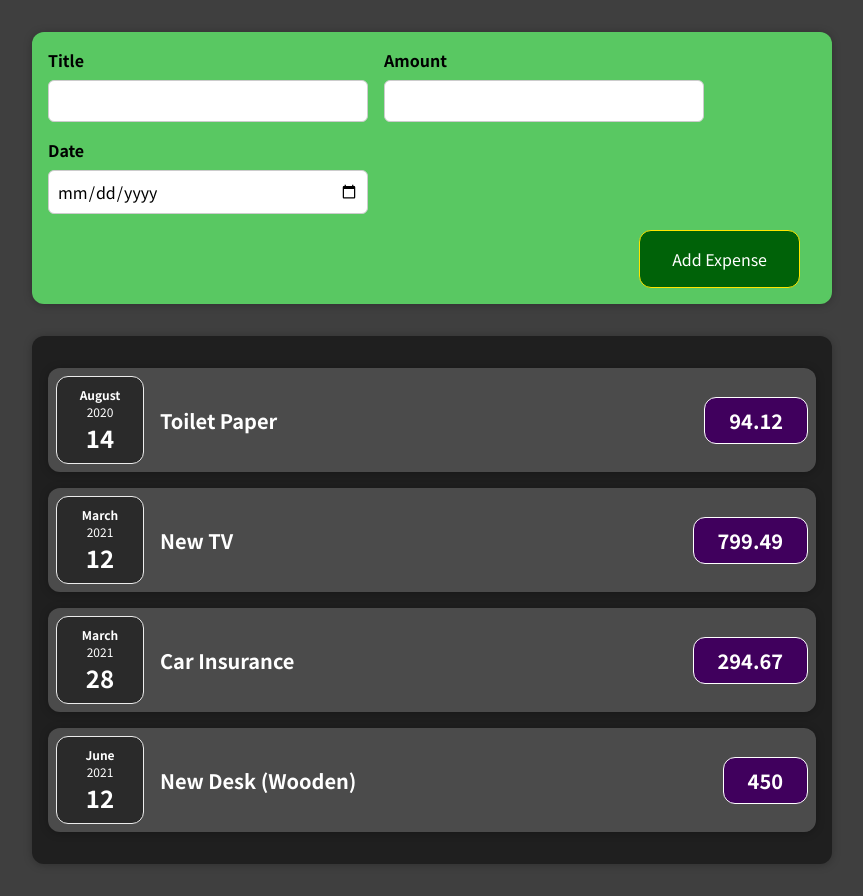
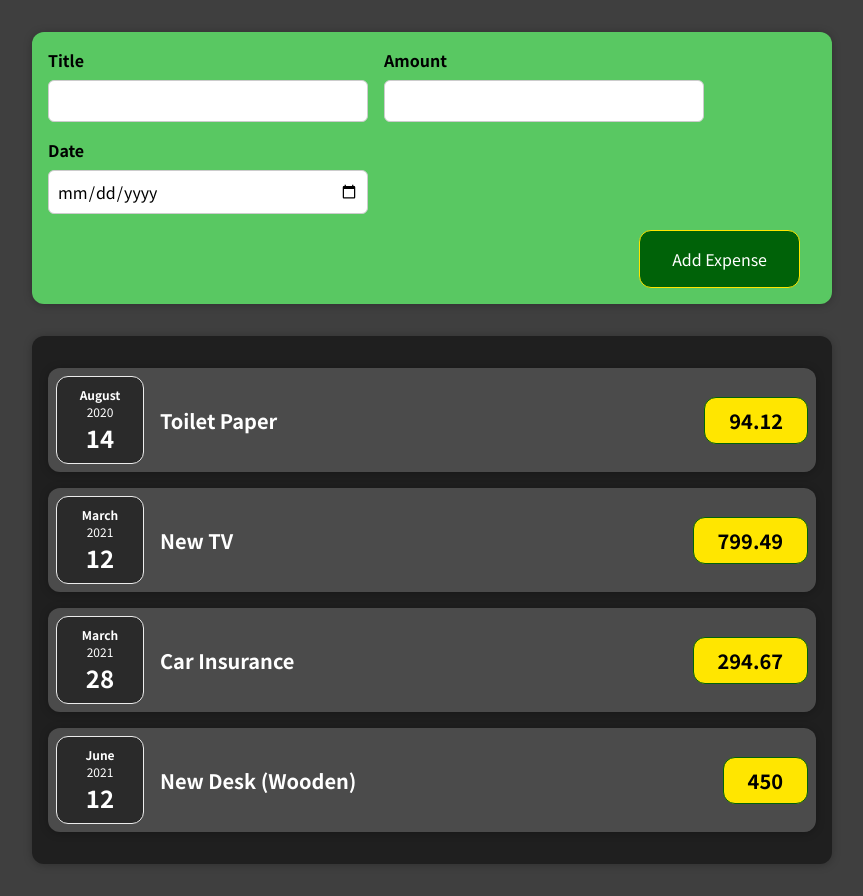
Before and after one commit to luciano-ilha/expense-tracker, a React (Create React App) app: page / in a window 1280 px wide. Shown: the whole page, without its empty margins (208-1071 px from the left). Built offline with nearby package versions, Linux system fonts and the light colour scheme.

Commit message:
Change ExpenseItem styles

```diff
--- a/src/components/Expenses/ExpenseItem.css
+++ b/src/components/Expenses/ExpenseItem.css
@@ -29,9 +29,9 @@
 .expense-item__price {
   font-size: 1rem;
   font-weight: bold;
-  color: white;
-  background-color: #40005d;
-  border: 1px solid white;
+  color: black;
+  background-color: #ffe600;
+  border: 1px solid #006208;
   padding: 0.5rem;
   border-radius: 12px;
 }
```
